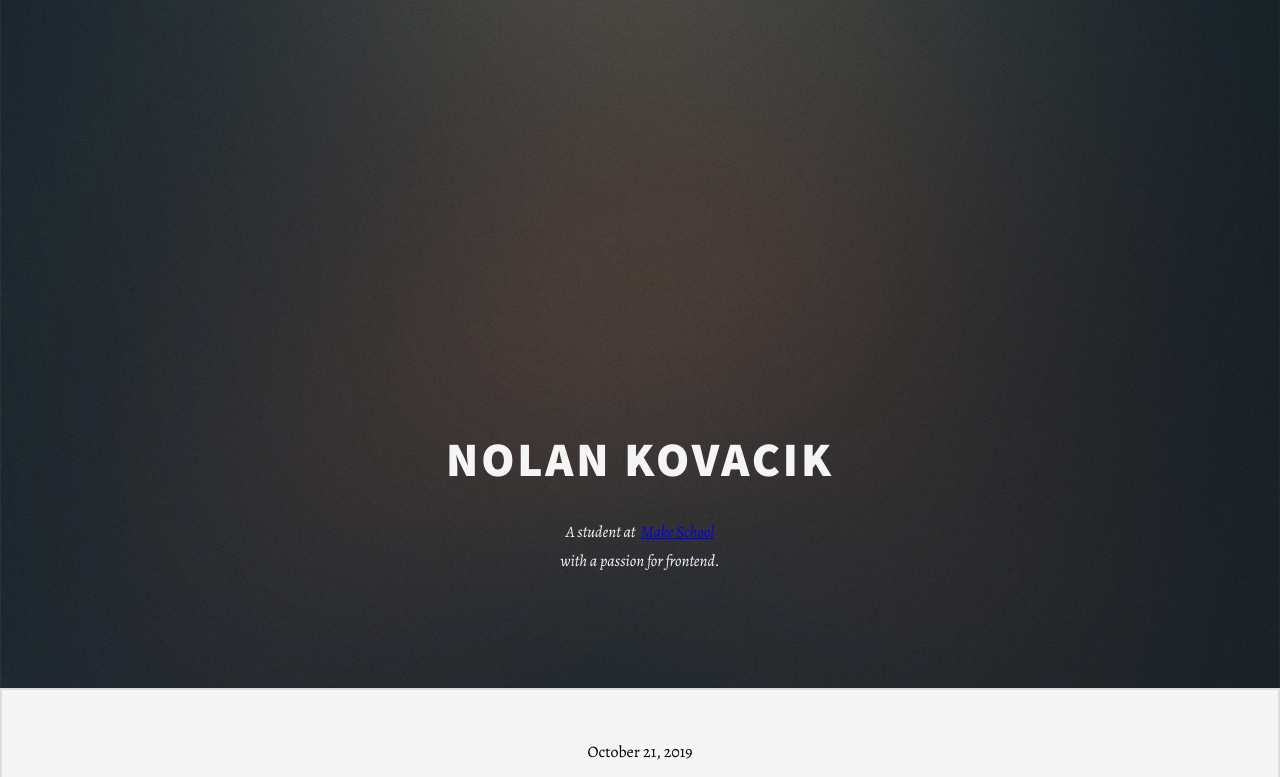
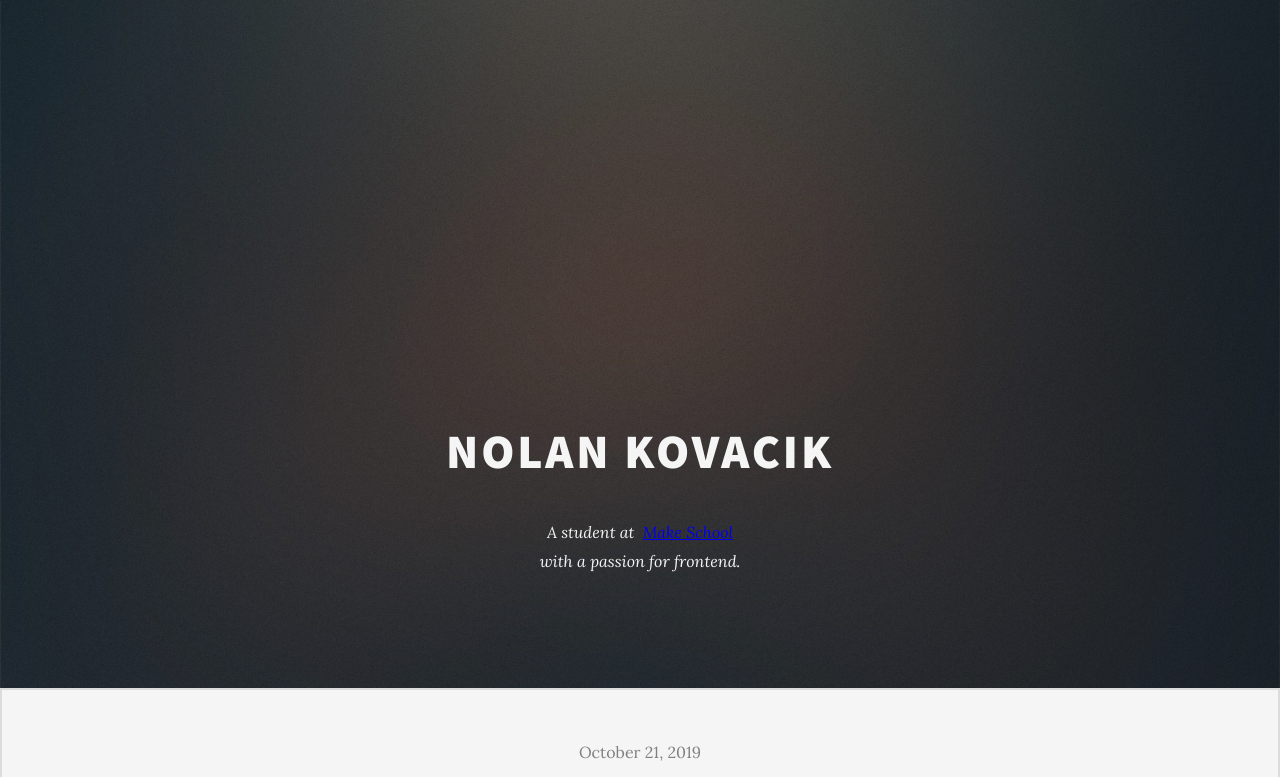
Before and after one commit to noltron000/orange-portfolio, a React (Create React App) app: page / in a window 1280 px wide. Shown: the top 777 px of the page. Built offline with nearby package versions, Linux system fonts and the light colour scheme.

Commit message:
[upd] trying new font

```diff
--- a/src/index.scss
+++ b/src/index.scss
@@ -1,6 +1,7 @@
 @import url('https://fonts.googleapis.com/css?family=Source+Sans+Pro:200,200i,300,300i,400,400i,600,600i,700,700i,900,900i&display=swap');
 @import url('https://fonts.googleapis.com/css?family=Source+Code+Pro:200,200i,300,300i,400,400i,600,600i,700,700i,900,900i&display=swap');
-@import url('https://fonts.googleapis.com/css?family=Alegreya:400,400i,700,700i&display=swap');
+// @import url('https://fonts.googleapis.com/css?family=Alegreya:400,400i,500,500i,700,700i,800,800i,900,900i&display=swap');
+@import url('https://fonts.googleapis.com/css?family=Lora:400,400i,700,700i&display=swap');
 
 // ! apply a natural box layout model to all elements !
 html {
@@ -15,7 +16,8 @@ html {
 body {
 	margin: 0;
 	padding: 0;
-	font-family: alegreya, 'Alegreya', serif;
+	// font-family: alegreya, 'Alegreya', serif;
+	font-family: lora, 'Lora', serif;
 	-webkit-font-smoothing: antialiased;
 	-moz-osx-font-smoothing: grayscale;
 	line-height: 1.825;
@@ -32,5 +34,10 @@ h1, h2, h3, h4, h5, h6 {
 	line-height: 1.125em;
 	font-weight: 900;
 	font-size: 2rem;
-	margin: 0 0 1rem 0;
+	margin: 0 0 1.5rem 0;
 }
+
+time {
+	color: grey;
+	margin: 0 0 1.5rem 0;
+}
```
